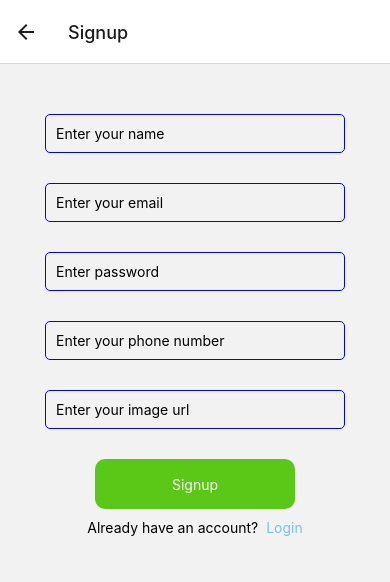
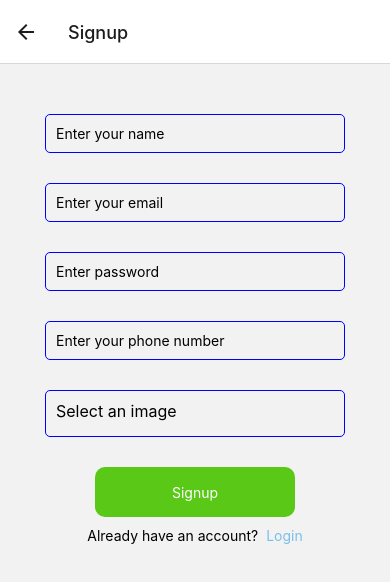
Before and after one commit to mhbidhan/cognicare-client, a React Native app: screen /Signup in a window 390 px wide. Shown: the top 582 px of the page. Built offline with nearby package versions, Linux system fonts and the light colour scheme.

Commit message:
Modified the SignupScreen to upload user image

```diff
--- a/src/screens/CareTakerScreens/SignupScreen/SignupScreen.js
+++ b/src/screens/CareTakerScreens/SignupScreen/SignupScreen.js
@@ -1,22 +1,22 @@
 import React, { useState } from 'react';
-import { StyleSheet, View, Text, Button, TextInput } from 'react-native';
-import { useSelector } from 'react-redux';
+import { StyleSheet, Text, TextInput, View } from 'react-native';
+import FileInput from '../../../components/common/FileInput/FileInput';
+import uploadToCloudinary from '../../../services/cloudinary';
+import ButtonFilled from './../../../components/buttons/ButtonFilled';
 import { useCaretakerRegistrationMutation } from './../../../features/caretaker/caretakerApi';
-// import { launchCamera, launchImageLibrary } from 'react-native-image-picker';
-import ButtonFilled from './../../../components/buttons/ButtonFilled';
 
 export default function SignupScreen({ navigation }) {
   const [name, setName] = useState('');
   const [password, setPassword] = useState('');
   const [email, setEmail] = useState('');
   const [phone, setPhone] = useState('');
-  const [imgUrl, setImgUrl] = useState('');
+  const [img, setImg] = useState('');
 
-  const [caretakerRegistration, { data, isLoading, isError }] =
+  const [caretakerRegistration, { data, isLoading, error, isError }] =
     useCaretakerRegistrationMutation() || {};
-  console.log(data);
 
-  const handleSubmit = () => {
+  const handleSubmit = async () => {
+    const imgUrl = (await uploadToCloudinary(img)).secure_url;
     const data = {
       name,
       password,
@@ -24,43 +24,9 @@ export default function SignupScreen({ navigation }) {
       phone,
       imgUrl,
     };
-    console.log(data);
+
     caretakerRegistration(data);
-    // console.log(
-    //   `Name: ${name}, password: ${password}, Email: ${email}, Phone: ${phone}, Image: ${imgUrl}`
-    // );
   };
-
-  // const handleChooseImage = () => {
-  //   launchCamera(
-  //     {
-  //       mediaType: 'photo',
-  //       maxWidth: 800,
-  //       maxHeight: 600,
-  //       quality: 1,
-  //     },
-  //     (res) => console.log(res)
-  //   );
-  //   // ImagePicker.showImagePicker(
-  //   //   {
-  //   //     mediaType: 'photo',
-  //   //     maxWidth: 800,
-  //   //     maxHeight: 600,
-  //   //     quality: 1,
-  //   //   },
-  //   //   (response) => {
-  //   //     if (response.didCancel) {
-  //   //       console.log('User cancelled image picker');
-  //   //     } else if (response.error) {
-  //   //       console.log('ImagePicker Error: ', response.error);
-  //   //     } else if (response.customButton) {
-  //   //       console.log('User tapped custom button: ', response.customButton);
-  //   //     } else {
-  //   //       setImageUri(response.uri);
-  //   //     }
-  //   //   }
-  //   // );
-  // };
 
   return (
     <View style={styles.container}>
@@ -68,22 +34,22 @@ export default function SignupScreen({ navigation }) {
         style={styles.input}
         value={name}
         onChangeText={setName}
-        placeholder='Enter your name'
+        placeholder="Enter your name"
       />
 
       <TextInput
         style={styles.input}
         value={email}
         onChangeText={setEmail}
-        placeholder='Enter your email'
+        placeholder="Enter your email"
       />
 
       <TextInput
         style={styles.input}
         value={password}
         onChangeText={setPassword}
-        placeholder='Enter password'
-        keyboardType='numeric'
+        placeholder="Enter password"
+        keyboardType="numeric"
         secureTextEntry={true}
       />
 
@@ -91,25 +57,22 @@ export default function SignupScreen({ navigation }) {
         style={styles.input}
         value={phone}
         onChangeText={setPhone}
-        placeholder='Enter your phone number'
-        keyboardType='numeric'
+        placeholder="Enter your phone number"
+        keyboardType="numeric"
       />
 
-      <TextInput
+      {/* <TextInput
         style={styles.input}
         value={imgUrl}
         onChangeText={setImgUrl}
         placeholder='Enter your image url'
-      />
+      /> */}
 
-      {/* <View>
-        {imageUri && <Image style={styles.image} source={{ uri: imageUri }} />}
-        <Button title='Choose Image' onPress={handleChooseImage} />
-      </View> */}
+      <FileInput handleChange={(file) => setImg(file)} />
 
       <View style={styles.submitButton}>
         <ButtonFilled
-          text='Signup'
+          text="Signup"
           onPressHandler={handleSubmit}
           width={200}
           style={{ marginTop: 30 }}
```
